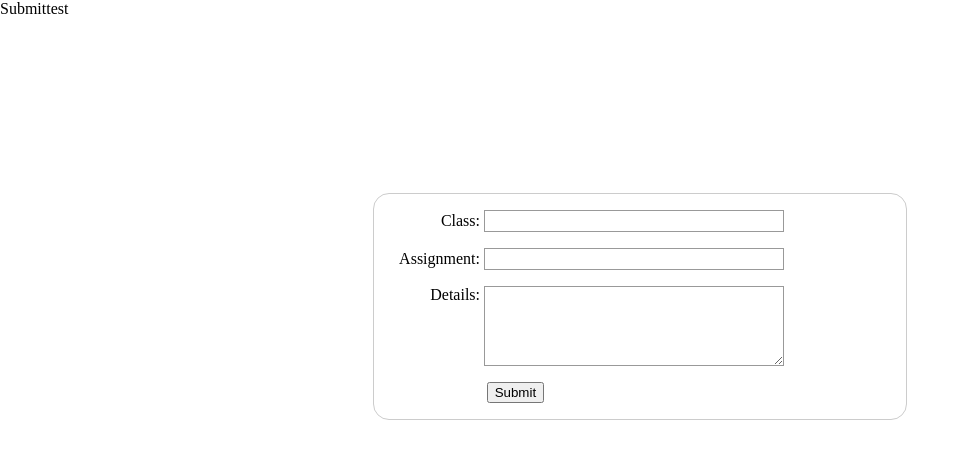
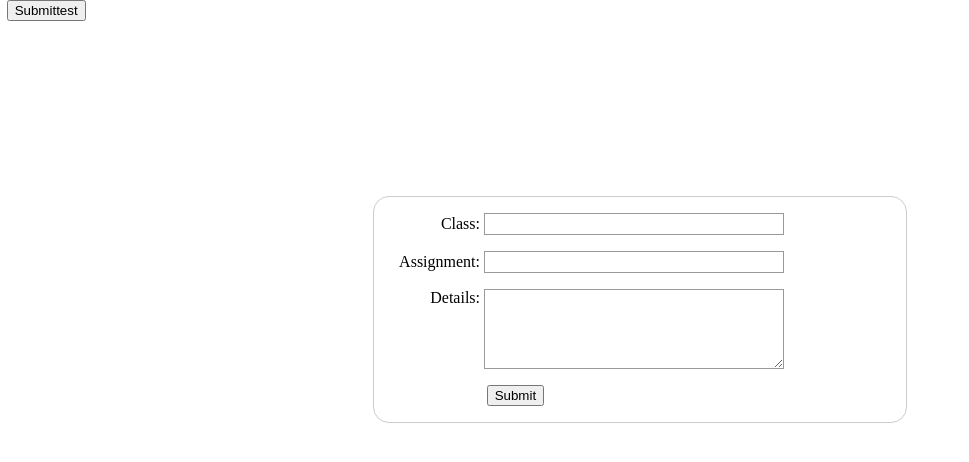
Before and after one commit to OoDone/homeworktracker, a website: page index.html in a window 1280 px wide. Shown: the whole page, without its empty margins (0-969 px from the left). Drawn offline with nearby package versions, Linux system fonts and the light colour scheme.

Commit message:
Update index.html

```diff
--- a/index.html
+++ b/index.html
@@ -145,7 +145,7 @@ button {
             function getValue(value) {
                 return document.getElementById("submitForm").getElementById(value);
             }
-            function submit(xd) {
+            function submit() {
                 showNotif();
                 var xmlHttp = new XMLHttpRequest();
                 xmlHttp.onreadystatechange = function() {
@@ -158,7 +158,7 @@ button {
         </script>
         </head>
     <body>
-        <button2 type="button" onclick='submit("s")'>Submittest</button2>
+        <button type="button" onclick='submit()'>Submittest</button>
 <div style='visibility:hidden' id="hellobar-bar" class="regular closable">
     <div class="hb-content-wrapper">
         <div class="hb-text-wrapper">
```
